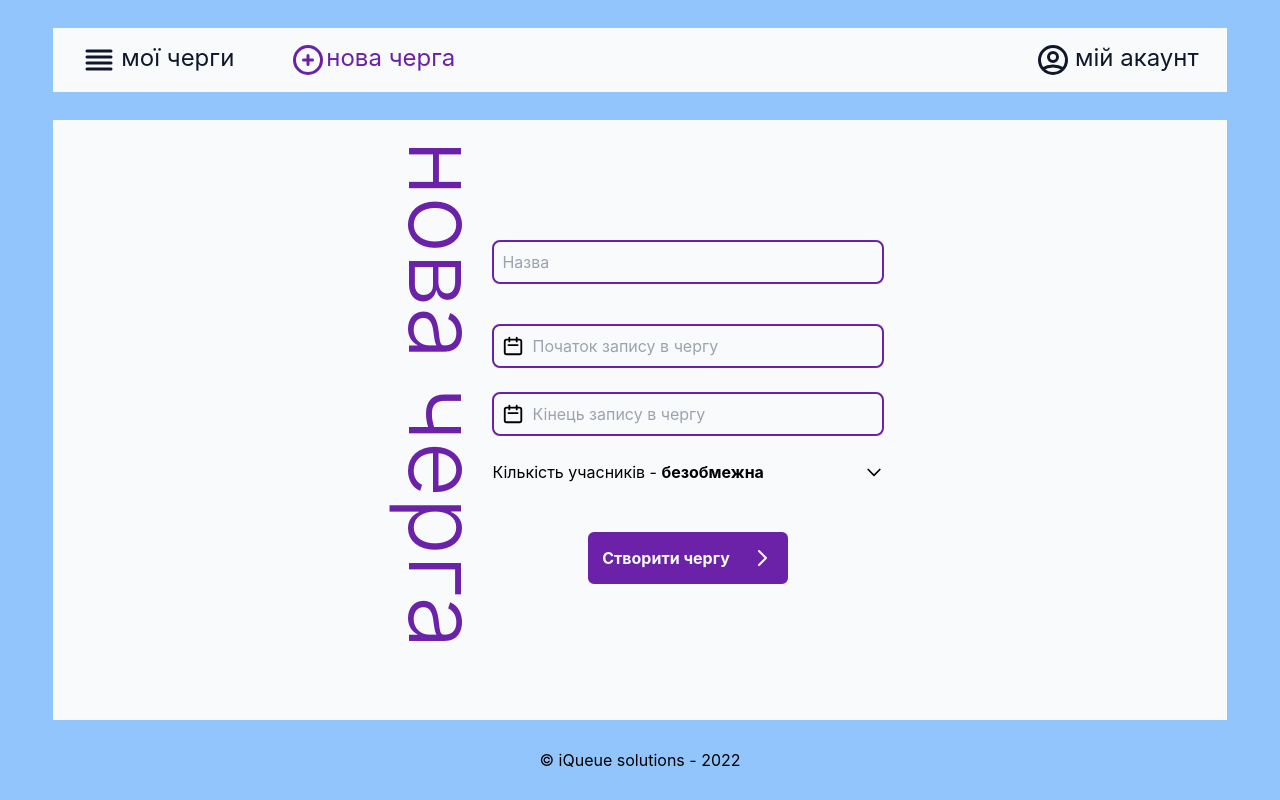
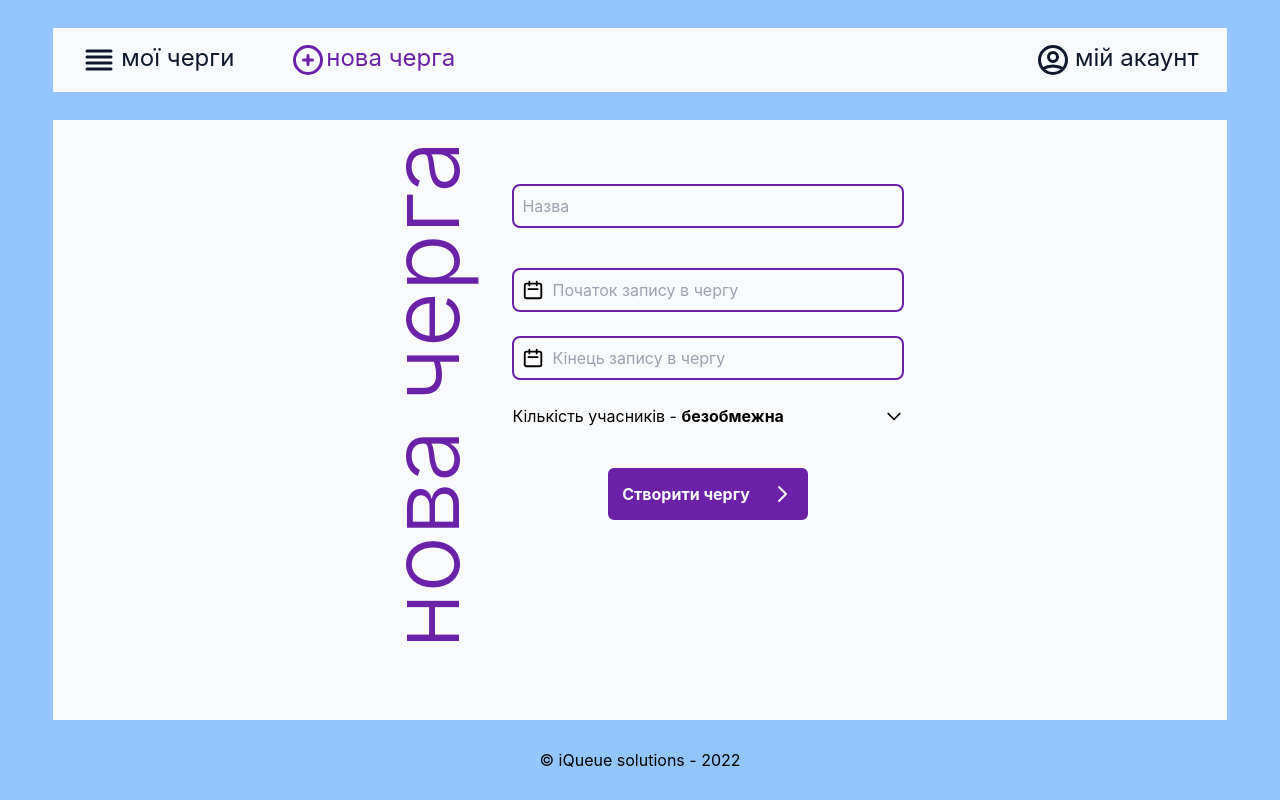
Before and after one commit to iQueue-solutions/iQueue-front, a Next.js app: page /queue/new in a window 1280 px wide. Built offline with nearby package versions, Linux system fonts and the light colour scheme.

Commit message:
Dropdown fix

```diff
--- a/components/AddToQueue.jsx
+++ b/components/AddToQueue.jsx
@@ -2,7 +2,7 @@ import { XIcon, XCircleIcon, CheckCircleIcon } from "@heroicons/react/outline";
 import { Button } from "./Button";
 export const AddToQueue = ({ queueName }) => {
  return (
-  <div className="bg-blue-300 flex flex-col items-center fixed rounded-lg w-[330px] md:w-[1100px] h-[500px] md:h-[600px] top-[50%] left-[50%] translate-x-[-50%] translate-y-[-55%] drop-shadow-2xl">
+  <div className="bg-blue-300 z-10 flex flex-col items-center fixed rounded-lg w-[330px] md:w-[1100px] h-[500px] md:h-[600px] top-[50%] left-[50%] translate-x-[-50%] translate-y-[-55%] drop-shadow-2xl">
    <XIcon className="w-7 md:w-8 self-end text-slate-50 m-1 hover:text-purple-800" />
    <div className="bg-slate-50 w-[270px] md:w-[1000px] h-[400px] md:h-[450px] flex flex-col items-center px-5 md:mb-7">
     <h1 className="text-2xl md:text-4xl font-bold pt-2 pb-1">
--- a/components/ConfirmBox.jsx
+++ b/components/ConfirmBox.jsx
@@ -1,7 +1,7 @@
 import { CheckIcon, XIcon } from "@heroicons/react/outline";
 export const ConfirmBox = ({ queueName }) => {
  return (
-  <div className="flex flex-col items-center justify-center md:h-[50vh] md:w-[50vw] h-[30vh] w-[70vh] border-[6px] border-purple-800 absolute top-[50%] left-[50%] translate-x-[-50%] translate-y-[-50%] bg-slate-50 drop-shadow-2xl">
+  <div className="flex flex-col items-center justify-center md:h-[50vh] md:w-[50vw] h-[30vh] z-10 w-[70vh] border-[6px] border-purple-800 absolute top-[50%] left-[50%] translate-x-[-50%] translate-y-[-50%] bg-slate-50 drop-shadow-2xl">
    <div className="w-10/12 text-center text-2xl md:text-4xl md:mb-10 mb:5">{`Приєднатися до черги «${queueName}»?`}</div>
    <div className="flex w-10/12 justify-around">
     <button className="m-3 lg:px-24 md:py-2 px-10 py-1 rounded-lg bg-green-300 transition border-[3px] border-transparent hover:border-green-500">
--- a/components/DropdownInput.jsx
+++ b/components/DropdownInput.jsx
@@ -13,8 +13,8 @@ export const DropdownInput = ({ title, amount, setAmount }) => {
    : setAmount( parseInt(e.target.value) || 0 );
 
  return (
-  <div className="mb-10">
-   <div className="flex justify-between mb-2 cursor-pointer" onClick={toggleOpen}>
+  <div className="">
+   <div className={`flex justify-between cursor-pointer ${open ? 'mb-2' : 'mb-10'}`} onClick={toggleOpen}>
     <div>
      {title}
      <b>{amount !== 0 ? amount : "безобмежна"}</b>
@@ -24,11 +24,7 @@ export const DropdownInput = ({ title, amount, setAmount }) => {
        : <ChevronDownIcon className="w-5" />
      }
    </div>
-   <div className="absolute w-10/12 md:w-1/3">
-    <div className="md:w-11/12">
      {open && <Input handleInput={handleInput} placeholder="Кількість" />}
-    </div>
-   </div>
   </div>
  );
 };
--- a/components/Heading.jsx
+++ b/components/Heading.jsx
@@ -2,9 +2,7 @@ import styles from "../styles/Heading.module.css";
 
 export const Heading = ({ children }) => {
  return (
-  <h1
-   className={`text-3xl md:text-8xl md:lowercase font-semibold md:font-light text-center my-5 text-purple-800 ${styles.vertical}`}
-  >
+  <h1 className={`text-3xl md:text-8xl md:lowercase font-semibold md:font-light mr-10 text-center my-5 text-purple-800 ${styles.vertical}`}>
    {children}
   </h1>
  );
--- a/pages/queue/new.jsx
+++ b/pages/queue/new.jsx
@@ -30,11 +30,11 @@ const New = () => {
   }
 
  return (
-  <div className="w-full flex flex-col md:flex-row items-center justify-center">
+  <div className="w-full flex flex-col md:flex-row items-center md:items-start justify-center">
    <CreateQueueHeading icon={<ArrowSmLeftIcon className="w-8" />}>
     Нова черга
    </CreateQueueHeading>
-   <div className="flex flex-col w-10/12 md:w-1/3">
+   <div className="flex flex-col w-10/12 md:w-1/3 mt-7">
     <QueueCreationForm />
     <DropdownInput
      title="Кількість учасників - "
@@ -45,7 +45,6 @@ const New = () => {
      icon={<ChevronRightIcon className="w-5 md:w-6" />}
      color="purple"
      variant="solid"
-     margin={10}
      onClick={createQueue}
     >
      Створити чергу
--- a/styles/Heading.module.css
+++ b/styles/Heading.module.css
@@ -4,6 +4,7 @@
  @media (min-width: 768px) {
   .vertical {
    writing-mode: vertical-rl;
+   transform:scale(-1);
   }
  }
 }
```
